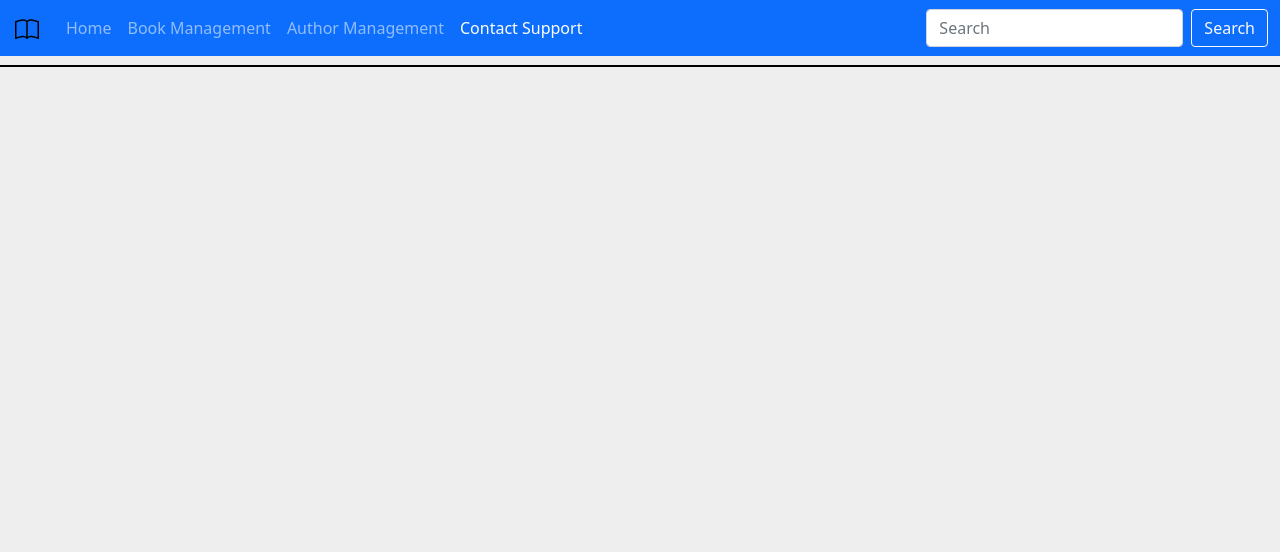
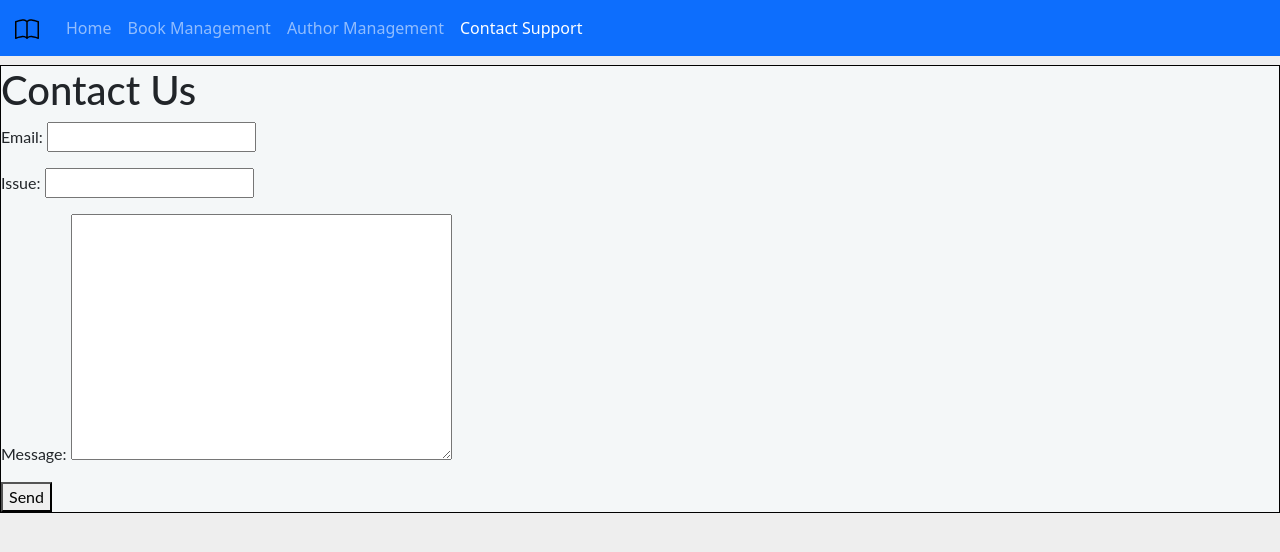
Before and after one commit to Helper2020/Bookstore_Inventory_Management, a Django app: page /book_manager/contact/ in a window 1280 px wide. Shown: the top 552 px of the page. Run offline with Django 3.2, Linux system fonts and the light colour scheme.

Commit message:
Added contact form.

```diff
--- a/book_manager/forms.py
+++ b/book_manager/forms.py
@@ -37,3 +37,8 @@ class CreateAuthor(forms.ModelForm):
             'last_name': _('Required'),
             'date_of_birth': _('Required')
         }
+
+class ContactForm(forms.Form):
+    email = forms.EmailField(required=True)
+    issue = forms.CharField(required=True)
+    message = forms.CharField(widget=forms.Textarea, required=True)
--- a/book_manager/templates/book_manager/base/base.html
+++ b/book_manager/templates/book_manager/base/base.html
@@ -28,10 +28,10 @@
                     <a class="nav-link {% if request.path == url %}active{% endif %}" aria-current="page" href="{{ url }}">Contact Support</a>
                 </div>
             </div>
-            <form class="d-flex">
+            {% comment %} <form class="d-flex">
                 <input class="form-control me-2" type="search" placeholder="Search" aria-label="Search">
                 <button class="btn btn-outline-light" type="submit">Search</button>
-            </form>
+            </form> {% endcomment %}
         </div>
     </nav>
     </header>
--- a/book_manager/templates/book_manager/contact.html
+++ b/book_manager/templates/book_manager/contact.html
@@ -1 +1,20 @@
 {% extends 'book_manager/base/base.html' %}
+
+{% block content %}
+    {% if messages %}
+      <ul class="messages"  autocomplete="off">
+          {% for message in messages %}
+          <li{% if message.tags %} class="{{ message.tags }}"{% endif %}>{{ message }}</li>
+          {% endfor %}
+      </ul>
+    {% endif %}
+
+    <h1>Contact Us</h1>
+    <form method="post">
+        {% csrf_token %}
+        {{ form.as_p }}
+        <div class="form-actions">
+          <button type="submit">Send</button>
+        </div>
+    </form>
+{% endblock %}
--- a/book_manager/urls.py
+++ b/book_manager/urls.py
@@ -15,5 +15,5 @@ urlpatterns = [
      path('author_management/update-author/<int:pk>', views.UpdateAuthor.as_view(), name='update-author'),
      path('author_catalog/', views.AuthorCatalog.as_view(), name='author-catalog'),
      path('author_catalog/<int:pk>', views.AuthorInfo.as_view(), name='author-info'),
-     path('contact/', views.contact, name='contact'),
+     path('contact/', views.contact, name='contact')
 ]
--- a/book_manager/views.py
+++ b/book_manager/views.py
@@ -1,9 +1,13 @@
 from django.shortcuts import render, redirect
+from django.core.mail import send_mail,BadHeaderError
+from django.http import HttpResponse, HttpResponseRedirect
 from django.contrib import messages
 from django.views import generic
 from django.views.generic import ListView, UpdateView
 from .models import Book, Author
-from book_manager.forms import CreateAuthor, CreateBook
+from book_manager.forms import CreateAuthor, CreateBook, ContactForm
+
+
 
 
 
@@ -108,4 +112,19 @@ def author_management(request):
     return render(request, 'book_manager/author_management.html')
 
 def contact(request):
-    return render(request, 'book_manager/contact.html')
+    if request.method == 'GET':
+        form = ContactForm()
+    else:
+        form = ContactForm(request.POST)
+        if form.is_valid():
+            issue = form.cleaned_data['issue']
+            email = form.cleaned_data['email']
+            message = form.cleaned_data['message']
+            try:
+                send_mail(issue, message, email, ['admin@example.com'])
+            except BadHeaderError:
+                return HttpResponse('Invalid header found.')
+
+            messages.success(request, 'Your question has been submitted!')
+            return redirect('contact')
+    return render(request, "book_manager/contact.html", {'form': form})
--- a/inventory_manager/settings.py
+++ b/inventory_manager/settings.py
@@ -125,3 +125,6 @@ STATIC_URL = '/static/'
 # https://docs.djangoproject.com/en/3.2/ref/settings/#default-auto-field
 
 DEFAULT_AUTO_FIELD = 'django.db.models.BigAutoField'
+
+DEFAULT_FROM_EMAIL = 'Starcraft1010@outlook.com'
+EMAIL_BACKEND = 'django.core.mail.backends.console.EmailBackend'
```
